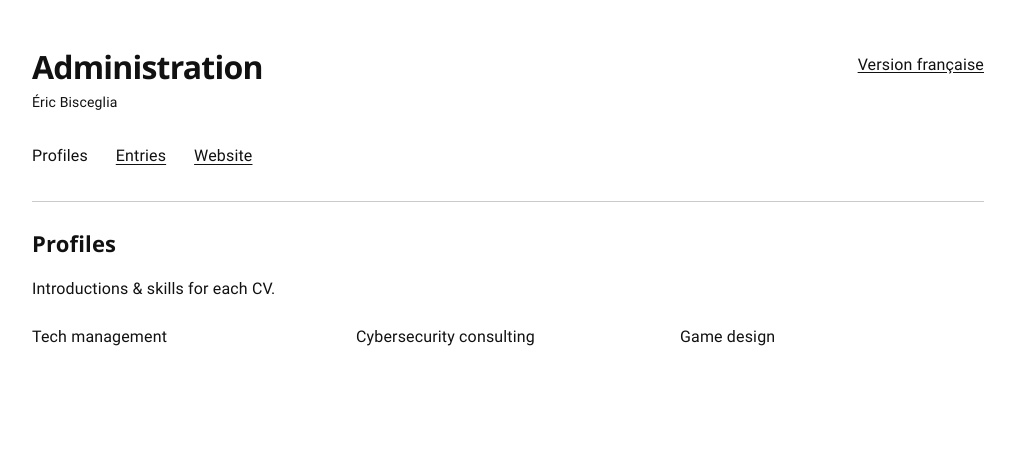
After one commit to EricBisceglia/e-bis, a PHP site: page /admin/profiles in a window 1280 px wide. The commit adds this page. Shown: the top 459 px of the page, without its empty margins (132-1147 px from the left). Run offline with PHP 8.4, Linux system fonts and the light colour scheme.

Commit message:
Add the admin panel

```diff
--- /dev/null
+++ b/admin/index.php
@@ -0,0 +1 @@
+<?php exit(header('Location: ./profiles', true, 302)); ?>
--- /dev/null
+++ b/admin/profiles.php
@@ -0,0 +1,65 @@
+<?php /***************************************************************************************************************/
+/*                                                                                                                   */
+/*                                                       SETUP                                                       */
+/*                                                                                                                   */
+/*********************************************************************************************************************/
+
+// File inclusions
+include_once __DIR__.'/../inc/includes.inc.php'; # Core
+include_once __DIR__.'/../lang/main.lang.php';   # Shared translations
+include_once __DIR__.'/../lang/admin.lang.php';  # Admin translations
+
+// Page settings
+$path            = '../';
+$page_stylesheet = 'admin';
+
+
+
+
+/*********************************************************************************************************************/
+/*                                                                                                                   */
+/*                                                     FRONT END                                                     */
+/*                                                                                                                   */
+/*******************************************************************/ include_once __DIR__.'/../inc/header.inc.php'; ?>
+
+  <body class="admin">
+    <div class="page">
+
+      <header class="header-name">
+        <div>
+          <h1><?=__('admin_title')?></h1>
+          <p class="admin-identity"><?=__('site_name')?></p>
+        </div>
+
+        <div class="header-details">
+          <a class="language-switch" href="?lang=<?=$lang_other?>">
+            <?=__('site_language')?>
+          </a>
+        </div>
+      </header>
+
+      <nav class="admin-navigation">
+        <span><?=__('admin_profiles')?></span>
+        <a href="./entries"><?=__('admin_entries')?></a>
+        <a href="<?=$path?>"><?=__('admin_website')?></a>
+      </nav>
+
+      <main>
+        <section class="admin-section">
+          <h2><?=__('admin_profiles')?></h2>
+
+          <p>
+            <?=__('admin_profiles_description')?>
+          </p>
+
+          <ul class="admin-profiles">
+            <li><?=__('home_tech')?></li>
+            <li><?=__('home_security')?></li>
+            <li><?=__('home_games')?></li>
+          </ul>
+        </section>
+      </main>
+
+    </div>
+  </body>
+</html>
--- /dev/null
+++ b/css/admin.css
@@ -0,0 +1,53 @@
+/*********************************************************************************************************************/
+/*                                                                                                                   */
+/*                                                      LAYOUT                                                       */
+/*                                                                                                                   */
+/*********************************************************************************************************************/
+
+.admin                { font-size: 16px;                      }
+.admin .page          { max-width: 1000px; padding-top: 48px; }
+.admin h1             { font-size: 32px;                      }
+.admin .header-name   { margin-bottom: 30px;                  }
+.admin-identity       { margin-top: 6px; font-size: 14px;     }
+
+/*********************************************************************************************************************/
+/*                                                                                                                   */
+/*                                                    NAVIGATION                                                     */
+/*                                                                                                                   */
+/*********************************************************************************************************************/
+
+.admin-navigation         { display: flex; flex-wrap: wrap; gap: 12px 28px;         }
+.admin-navigation a       { text-decoration: underline; text-underline-offset: 3px; }
+.admin-navigation a:hover { text-decoration-thickness: 2px;                         }
+
+/*********************************************************************************************************************/
+/*                                                                                                                   */
+/*                                                     SECTIONS                                                      */
+/*                                                                                                                   */
+/*********************************************************************************************************************/
+
+.admin-section    { margin-top: 32px; padding-top: 26px                     ;
+                    border-top: 1px solid var(--color-border);              }
+.admin-section h2 { margin-bottom: 18px; font-size: 22px; line-height: 1.4; }
+.admin-section    { scroll-margin-top: 24px;                                }
+.admin-empty      { padding: 20px 0;                                        }
+
+/*********************************************************************************************************************/
+/*                                                                                                                   */
+/*                                                     PROFILES                                                      */
+/*                                                                                                                   */
+/*********************************************************************************************************************/
+
+.admin-profiles { display: grid; grid-template-columns: repeat(3, minmax(0, 1fr)) ;
+                  gap: 20px; margin: 24px 0 0; padding: 0; list-style: none;      }
+
+/*********************************************************************************************************************/
+/*                                                                                                                   */
+/*                                                      MOBILE                                                       */
+/*                                                                                                                   */
+/*********************************************************************************************************************/
+
+@media (max-width: 620px)                                     {
+.admin .page      { padding-top: 32px;                        }
+.admin h1         { font-size: 28px;                          }
+.admin-profiles   { grid-template-columns: 1fr; gap: 14px;  } }
--- a/inc/header.inc.php
+++ b/inc/header.inc.php
@@ -1,4 +1,16 @@
 <?php /***************************************************************************************************************/
+/*                                                                                                                   */
+/*                                                       SETUP                                                       */
+/*                                                                                                                   */
+/*********************************************************************************************************************/
+
+// Default the path to the website's root if none is provided
+$path = $path ?? './';
+
+
+
+
+/*********************************************************************************************************************/
 /*                                                                                                                   */
 /*                                                       HEADER                                                      */
 /*                                                                                                                   */
@@ -11,7 +23,7 @@
     <meta name="viewport" content="width=device-width, initial-scale=1">
     <title><?=__('site_name')?></title>
     <meta name="description" content="<?=__('site_name')?>">
-    <link rel="icon" type="image/png" sizes="32x32" href="./favicon.ico">
-    <link rel="stylesheet" href="./css/ebis.css">
-    <link rel="stylesheet" href="./css/<?=$page_stylesheet?>.css">
+    <link rel="icon" type="image/png" sizes="32x32" href="<?=$path?>favicon.ico">
+    <link rel="stylesheet" href="<?=$path?>css/ebis.css">
+    <link rel="stylesheet" href="<?=$path?>css/<?=$page_stylesheet?>.css">
   </head>
--- /dev/null
+++ b/lang/admin.lang.php
@@ -0,0 +1,28 @@
+<?php /***************************************************************************************************************/
+/*                                                                                                                   */
+/*                                                       ADMIN                                                       */
+/*                                                                                                                   */
+/*********************************************************************************************************************/
+
+// Header
+___('admin_title',  'EN', "Administration");
+___('admin_title',  'FR', "Administration");
+
+
+// Navigation
+___('admin_entries',  'EN', "Entries");
+___('admin_entries',  'FR', "Projets");
+___('admin_profiles', 'EN', "Profiles");
+___('admin_profiles', 'FR', "Profils");
+___('admin_website',  'EN', "Website");
+___('admin_website',  'FR', "Site");
+
+
+// Entries
+___('admin_entries_empty', 'EN', "No entries yet.");
+___('admin_entries_empty', 'FR', "Aucun projet pour le moment.");
+
+
+// Profiles
+___('admin_profiles_description', 'EN', "Introductions & skills for each CV.");
+___('admin_profiles_description', 'FR', "Présentations & compétences pour chaque CV.");
--- a/tech.php
+++ b/tech.php
@@ -24,7 +24,7 @@ $page_stylesheet = 'cv';
 
       <header class="header-name">
         <div>
-          <h1><?=__('site_name')?></h1>
+          <h1><a href="./"><?=__('site_name')?></a></h1>
           <p class="header-subtitle"><?=__('home_tech')?></p>
         </div>
 
```
Also changed, not shown: admin/entries.php (added, +59 -0 lines), .htaccess.
